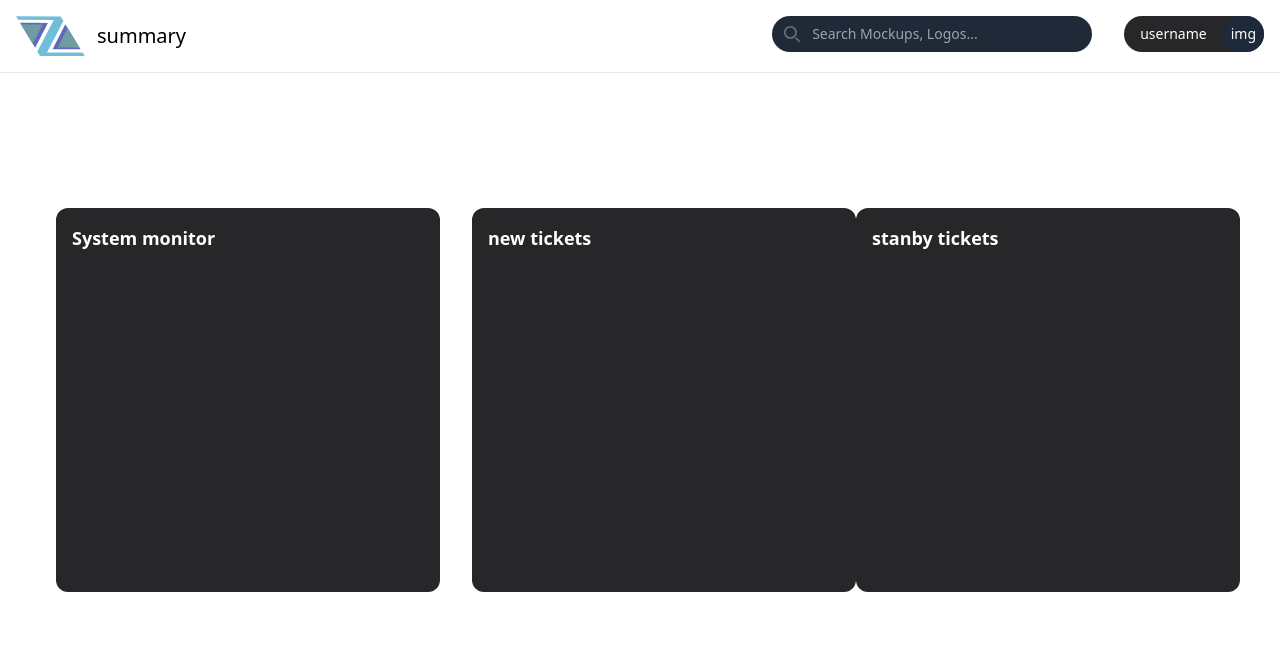
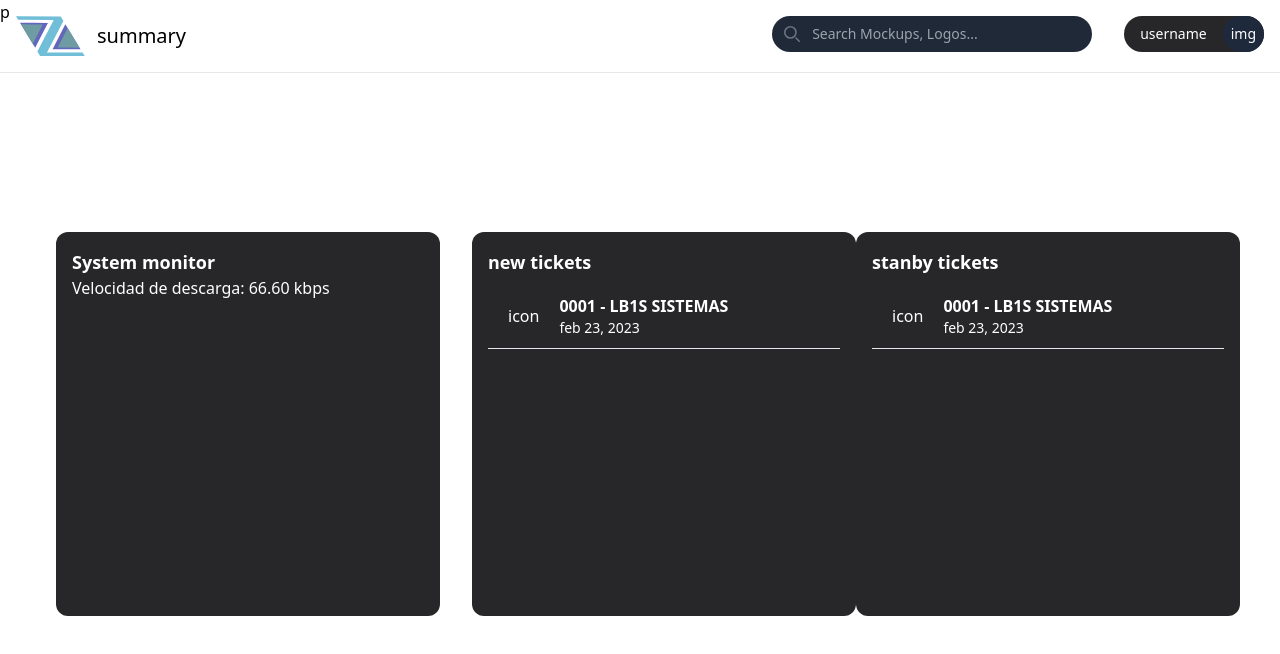
Before and after one commit to gitelam/zmonitor, a SvelteKit app: page /app/home in a window 1280 px wide. Shown: the top 654 px of the page. Built offline with nearby package versions, Linux system fonts and the light colour scheme.

Commit message:
list item base added

```diff
--- a/src/routes/app/home/+page.svelte
+++ b/src/routes/app/home/+page.svelte
@@ -1,36 +1,69 @@
-
-
-
-<body class=" bg-black">
-
+p<body class="bg-black">
 </body>
 
+<script>
+
+    let num = 0;
+    let dec = 0;
+
+    //interval to make the number change every 2 seconds
+    setInterval(() => {
+        num = Math.floor(Math.random() * 100);
+        dec = Math.floor(Math.random() * 100)
+    }, 500);
+
+</script>
+
 <div class="internal-body flex place-content-center w-full h-full">
-
     <div class="board w-full mx-10 my-52 flex">
 
         <div class="w-full ml-4 h-96 p-4 bg-zinc-800 rounded-xl">
             <h1 class="text-white text-lg font-bold">System monitor</h1>
-
             <div class="charts">
-
+                <p class="text-white">
+                    Velocidad de descarga: <span id="randomNumber">{num}.{dec}</span> kbps
+                </p>
             </div>
-
-
         </div>
 
         <div class="ticket-section ml-8 w-full flex justify-around">
+            <div class="new-tickets w-96 h-96 p-4 bg-zinc-800 rounded-xl">
+                <h1 class="text-white text-lg font-bold">new tickets</h1>
 
-            <div class="w-96 h-96 p-4 bg-zinc-800 rounded-xl">
-                <h1 class="text-white text-lg font-bold">new tickets</h1>
+                <div class="mt-2">
+
+                    <!-- <p class="text-gray-500">here start my list</p> -->
+
+                    <div class="item-list flex items-center border-b p-2">
+                        <p class="text-white m-3">icon</p>
+                        <div>
+                            <p class="text-white mx-2 font-bold">0001 - LB1S SISTEMAS</p>
+                            <p class="text-white mx-2 text-sm font-light">feb 23, 2023</p>
+                        </div>
+                    </div>
+
+                </div>
+
             </div>
+            <div class="standby-tickets w-96 h-96 p-4 bg-zinc-800 rounded-xl">
+                <h1 class="text-white text-lg font-bold">stanby tickets</h1>
 
-            <div class="w-96 h-96 p-4 bg-zinc-800 rounded-xl">
-                <h1 class="text-white text-lg font-bold">stanby tickets</h1>
+                <div class="mt-2">
+
+                    <!-- <p class="text-gray-500">here start my list</p> -->
+
+                    <div class="item-list flex items-center border-b p-2">
+                        <p class="text-white m-3">icon</p>
+                        <div>
+                            <p class="text-white mx-2 font-bold">0001 - LB1S SISTEMAS</p>
+                            <p class="text-white mx-2 text-sm font-light">feb 23, 2023</p>
+                        </div>
+                    </div>
+
+                </div>
+
+
             </div>
-
         </div>
-
     </div>
-
 </div>
```
